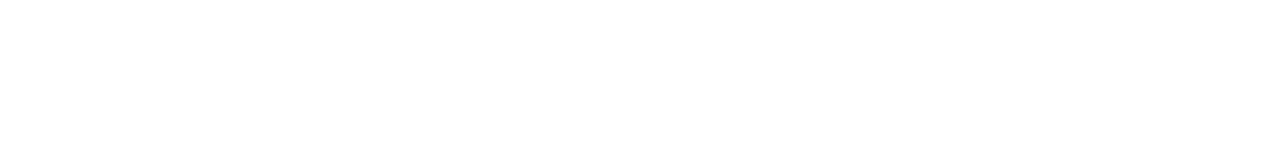
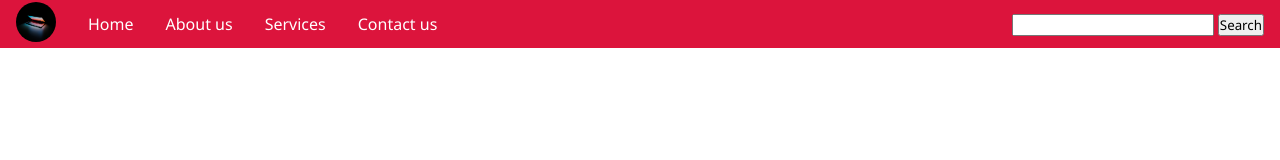
Before and after one commit to MuhammadAmmarAtique/Generalweb, a plain HTML site: page index.html in a window 1280 px wide. Drawn offline with Linux system fonts and the light colour scheme.

Commit message:
Designed Navbar

```diff
--- /dev/null
+++ b/css/style.css
@@ -0,0 +1,48 @@
+/* CSS Boiler plate */
+*{
+    margin: 0;
+    padding: 0;
+    box-sizing: border-box;
+    font-family: 'Segoe UI';
+ }
+html , body
+{
+height: 100%;
+width: 100%;
+}
+/* Main styling starts here */
+
+.navbar
+{
+    height: 3rem;
+    background-color: crimson;
+    display: flex;
+    justify-content:space-between;
+    align-items: center;
+    padding: 0 1rem;
+}
+
+.navbar img
+{
+    width:2.5rem;
+    height:2.5rem;
+    border-radius: 50%;
+}
+
+.navlist
+{
+    display:flex;
+    align-items: center;
+    gap: 2rem;
+}
+
+.navlist li
+{
+    list-style: none;
+}
+
+.navlist li a
+{
+    text-decoration: none;
+    color: white;
+}
--- a/index.html
+++ b/index.html
@@ -3,10 +3,23 @@
 <head>
     <meta charset="UTF-8">
     <meta name="viewport" content="width=device-width, initial-scale=1.0">
-    <title>General Web</title>
-    <link rel="stylesheet" href="style.css">
+    <title>X-Educate | Giving Best Education Online</title>
+    <link rel="stylesheet" href="css/style.css">
 </head>
 <body>
+    <nav class="navbar">
+        <ul class="navlist">
+            <div class="logo"> <img src="images/logo.jpg" alt="logo"> </div>
+            <li> <a href="#home">Home</a> </li>
+            <li> <a href="#aboutus">About us</a> </li>
+            <li> <a href="#services"> Services</a></li>
+            <li> <a href="#contactus">Contact us</a> </li>
+        </ul>
+        <div class="rightnav">
+            <input type="text" id="search" name="search">
+            <button id="button">Search</button>
+        </div>
+    </nav>
 
 
 
```
Also changed, not shown: images/logo.jpg (renamed from laptop.jpg), js/index.js (added), style.css (deleted), 2 other files.
